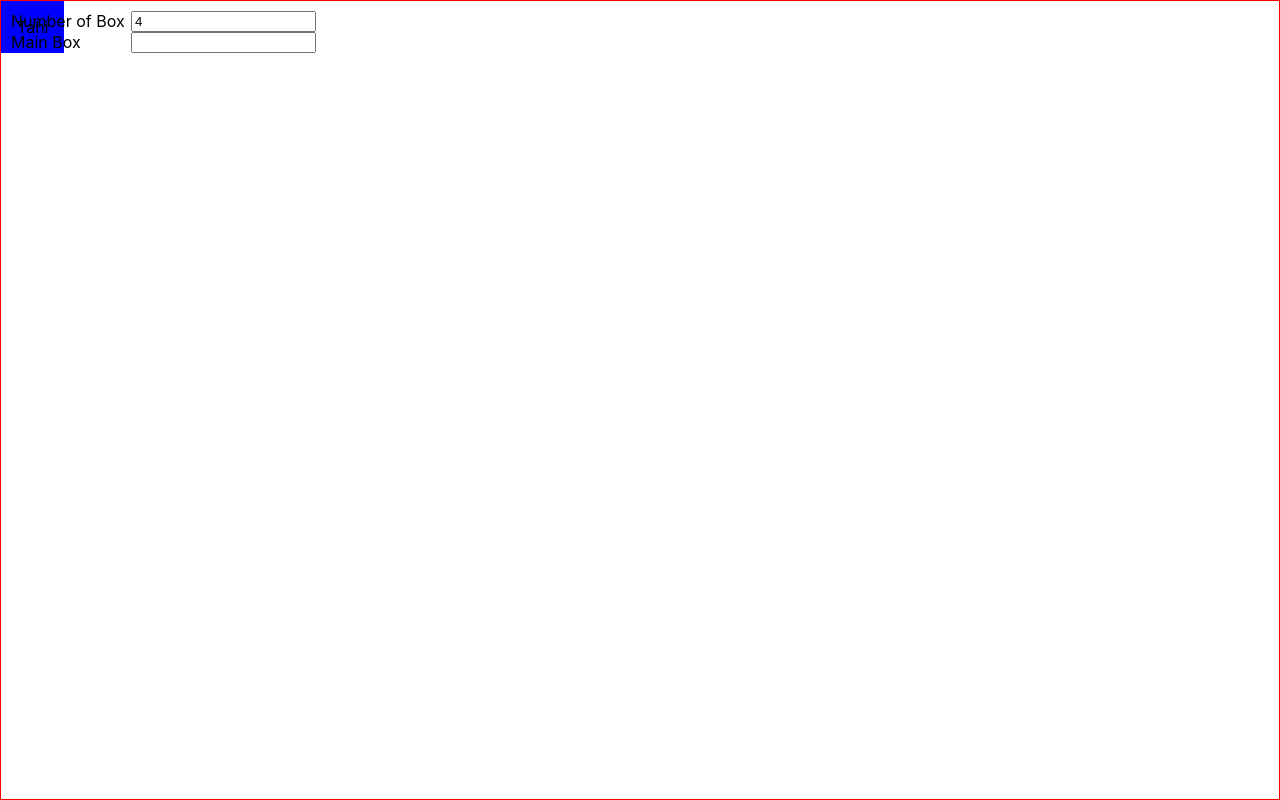
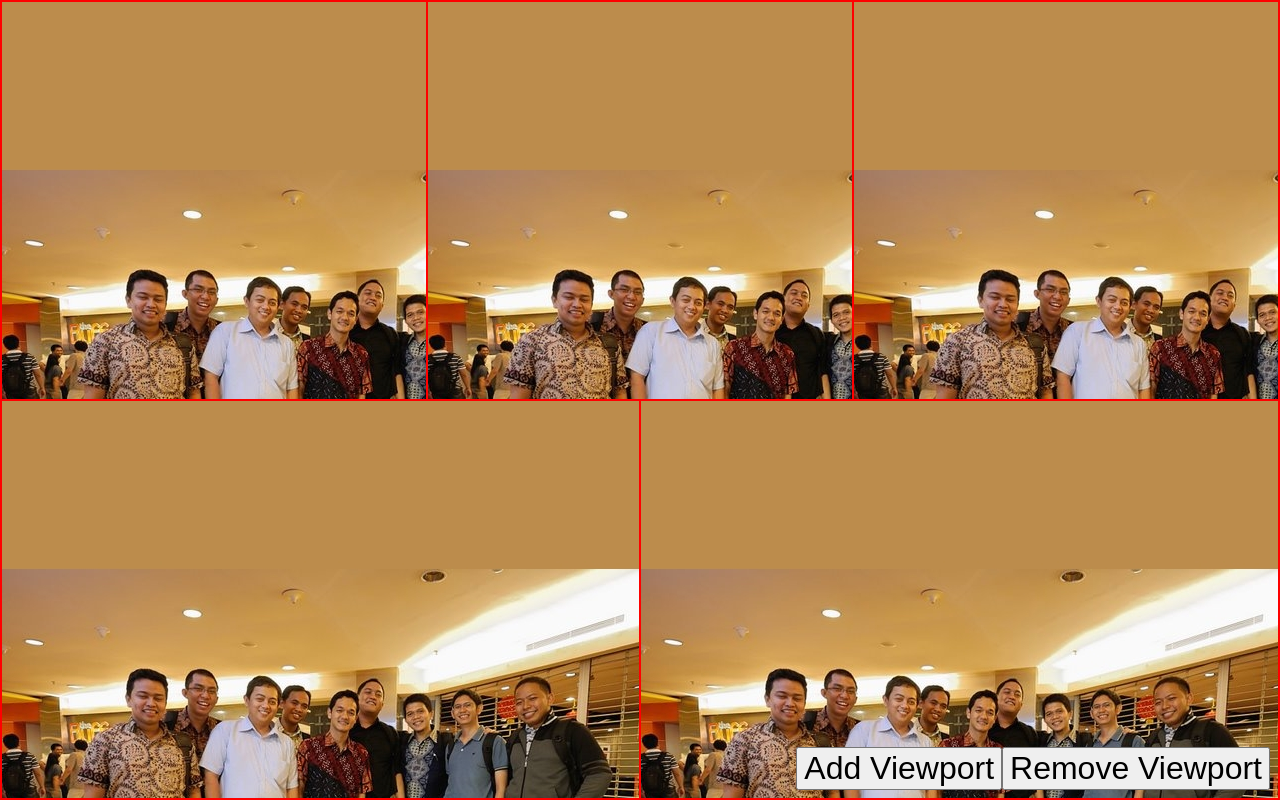
Before and after one commit to arif-rachim/smart-viewport, a React (Create React App) app: page / in a window 1280 px wide. Built offline with nearby package versions, Linux system fonts and the light colour scheme.

Commit message:
Initial commit update the algorithm of screen position

```diff
--- a/package.json
+++ b/package.json
@@ -2,6 +2,7 @@
   "name": "smart-viewport",
   "version": "0.1.0",
   "private": true,
+  "homepage": "https://marsa-emreef.github.io/smart-viewport",
   "dependencies": {
     "@material-ui/core": "^4.9.10",
     "@testing-library/jest-dom": "^4.2.4",
@@ -13,7 +14,7 @@
   },
   "scripts": {
     "start": "react-scripts start",
-    "build": "react-scripts build",
+    "build": "react-scripts build && rename build docs",
     "test": "react-scripts test",
     "eject": "react-scripts eject"
   },
--- a/src/App.js
+++ b/src/App.js
@@ -1,6 +1,43 @@
-import React, {useEffect, useReducer, useRef} from 'react';
+import React, {useEffect, useReducer, useRef, useState} from 'react';
 import MobileScreen from "./MobileScreen";
 
+function createDiv() {
+    const div = document.createElement('div');
+    div.innerHTML = `<div style="width: 100%;height:100%;display: flex;align-items: center;justify-content: center">
+                <img src="pics.jpg" />
+            </div>`;
+    return div;
+}
+
 export default function App() {
-    return <MobileScreen/>
+    const [videos,setVideos] = useState([]);
+    useEffect(() => {
+        const vids = [];
+        for (let i = 0; i < 5; i++) {
+            vids.push(createDiv());
+        }
+        setVideos(vids);
+    },[]);
+
+    function handleOnAdd() {
+        setVideos((vids) => [...vids,createDiv()]);
+    }
+
+    function handleOnRemove(){
+        setVideos((vids) => {
+            return vids.filter((vid,idx) => {
+                if(idx === vids.length - 1){
+                    return false;
+                }
+                return true;
+            });
+        });
+    }
+    return <div style={{width:'100%',height:'100%',position:'relative'}}>
+        <MobileScreen videos={videos}/>
+        <div style={{position:'absolute',bottom:10,right:10}}>
+            <button onClick={() => handleOnAdd()} style={{fontSize:'2rem'}}>Add Viewport</button>
+            <button onClick={() => handleOnRemove()} style={{fontSize:'2rem'}}>Remove Viewport</button>
+        </div>
+    </div>
 }
--- a/src/MobileScreen.js
+++ b/src/MobileScreen.js
@@ -1,40 +1,129 @@
-import React, {useReducer} from "react";
+import React, {useEffect, useLayoutEffect, useReducer, useRef} from "react";
+import classes from './MobileScreen.module.css';
+const DEFAULT_STATE = {
+    screen : {
+        width : 0,
+        height : 0
+    }
+};
 
-const DEFAULT_STATE = {
-    numberOfBoxes : 4,
-    mainBox : 1
-};
 const reducer = (state,action) => {
     switch (action.type) {
-        case 'update-boxes' :
-            return {...state,numberOfBoxes : action.value}
+        case 'screen-size' :
+            return {...state,screen:{width:action.width,height:action.height}}
+        default :
+            return state;
     }
-    return state;
+
+};
+
+
+function calculateBoxPerRow(numberOfBoxes) {
+    const boxesPerRow = {
+        '1' : 1,
+        '2' : 2,
+        '3' : 3,
+        '4' : 2,
+        '5' : 3,
+        '6' : 3,
+        '7' : 4,
+        '8' : 4,
+        '9' : 3,
+        '10' : 5,
+        '11' : 4,
+        '12' : 4,
+        '13' : 5,
+        '14' : 5,
+        '15' : 5,
+        '16' : 4,
+        '17' : 5,
+        '18' : 5
+    };
+    const key = numberOfBoxes.toString();
+    if(key in boxesPerRow){
+        return boxesPerRow[key];
+    }
+    return 5;
 }
-export default function MobileScreen(){
+
+function fillContentInViewPort(content, viewPort) {
+    const {offsetWidth: viewPortWidth, offsetHeight: viewPortHeight} = viewPort;
+    const {offsetWidth: contentWidth, offsetHeight: contentHeight} = content;
+    if(contentWidth === 0 && contentHeight === 0){
+        return;
+    }
+    const scaleX = viewPortWidth / contentWidth;
+    const scaleY = viewPortHeight / contentHeight;
+    const scale = Math.max(scaleX,scaleY);
+    const newContentWidth = contentWidth * scale;
+    const newContentHeight = contentHeight * scale;
+    const top = (viewPortHeight - newContentHeight)  / 2;
+    const left = (viewPortWidth - newContentWidth) / 2;
+
+    content.setAttribute('style', `
+        width:${newContentWidth}px;
+        height:${newContentHeight}px;
+        top:${top}px;
+        left:${left}px;
+        position:absolute;
+        transition:all 300ms ease-in-out;
+    `);
+}
+
+function VideoElement({isLandscapeMode,boxPerRow,video}) {
+    const style = {};
+    const viewPortRef = useRef();
+    style[isLandscapeMode ? 'width' : 'height'] = `${(100 / boxPerRow).toFixed(0)}%`;
+    useEffect(() => {
+        viewPortRef.current.appendChild(video);
+
+    },[video]);
+    return <div ref={viewPortRef} className={classes.viewport} style={style}/>;
+}
+
+function updateAllViewports() {
+    document.querySelectorAll(`.${classes.viewport}`).forEach((div) => {
+        fillContentInViewPort(div.firstChild, div);
+    });
+}
+
+export default function MobileScreen({videos}){
     const [state,dispatch] = useReducer(reducer,DEFAULT_STATE);
-    const arrayOfBoxes = [];
-    for (let i = 0; i <state.numberOfBoxes ; i++) {
-        arrayOfBoxes.push(i);
-    }
-    return <div style={{border:'1px solid red',height:'100%',boxSizing:'border-box',position:'relative'}}>
-        {arrayOfBoxes.map((i)=> {
-            return <div key={i} style={{
-                backgroundColor:'blue',
-                padding:'1rem',
-                display:'inline-block',
-                position:'absolute'}}>Tahi</div>
-        })}
+    const screenRef = useRef();
+    useEffect(() => {
+        function onResize(event) {
+            const {offsetWidth:width,offsetHeight:height} = screenRef.current;
+            dispatch({type:'screen-size',width,height});
+        }
+        onResize();
+        window.addEventListener("resize", onResize);
+        return () => {
+            window.removeEventListener('resize',onResize);
+        }
+    },[]);
+    const isLandscapeMode = state.screen.width > state.screen.height;
+    const screenStyle = {
+        border:'1px solid red',
+        height:'100%',
+        boxSizing:'border-box',
+        position:'relative',
+        display : 'flex',
+        flexDirection : isLandscapeMode ? 'row' : 'column',
+        flexWrap : 'wrap'
+    };
+    const ratio = state.screen.width / state.screen.height;
+    useEffect(() => {
+        updateAllViewports();
+    },[ratio]);
+    const numberOfBoxes = videos.length;
+    useEffect(() => {
+        // somehow we need to query twice ??
+        updateAllViewports();
+        updateAllViewports();
+    },[numberOfBoxes]);
+    const boxPerRow = calculateBoxPerRow(numberOfBoxes);
 
-        <div style={{position:'absolute',top:10,left:10,display:'flex',flexDirection:'column'}}>
-            <div style={{display:'flex'}}>
-                <div style={{width:120}}>Number of Box</div>
-                <input type="number" value={state.numberOfBoxes} onChange={(e) => dispatch({type:'update-boxes',value:e.target.value})}/>
-            </div>
-            <div style={{display:'flex'}}>
-                <div style={{width:120}}>Main Box</div>
-                <input type="number" />
-            </div>
-        </div>
+    return <div ref={screenRef} style={screenStyle}>
+        {videos.map((video,i) => <VideoElement key={i} video={video} isLandscapeMode={isLandscapeMode} boxPerRow={boxPerRow}/>)}
     </div>
 }
--- /dev/null
+++ b/src/MobileScreen.module.css
@@ -0,0 +1,18 @@
+
+.viewport{
+    border: 1px solid red;
+    box-sizing: border-box;
+    position: relative;
+    box-sizing: border-box;
+    flex-grow: 1;
+    padding : 0;
+    overflow: hidden;
+}
+
+.content{
+    border : 1px solid blue;
+    background-color: aqua;
+    box-sizing: border-box;
+    position:absolute;
+    transition: all 300ms ease-in-out;
+}
--- a/src/hooks/useContentFiller.js
+++ b/src/hooks/useContentFiller.js
@@ -6,8 +6,6 @@ export default function useContentFiller(){
     function fillContentInViewPort(content, viewPort) {
         const {offsetWidth: viewPortWidth, offsetHeight: viewPortHeight} = viewPort;
         const {offsetWidth: contentWidth, offsetHeight: contentHeight} = content;
-        const viewPortPortrait = viewPortHeight > viewPortWidth;
-        const contentPortrait = contentHeight > contentWidth;
         const scaleX = viewPortWidth / contentWidth;
         const scaleY = viewPortHeight / contentHeight;
         const scale = Math.max(scaleX,scaleY);
--- a/src/index.css
+++ b/src/index.css
@@ -16,10 +16,10 @@ code {
   border: 1px solid red;
   box-sizing: border-box;
   position: relative;
+  overflow: hidden;
 }
 
 .content{
-  border : 1px solid blue;
   box-sizing: border-box;
   position:absolute;
   transition: all 300ms ease-in-out;
```
Also changed, not shown: public/pics.jpg (added), 19 other files (tests, documents, lock files or other folders).
